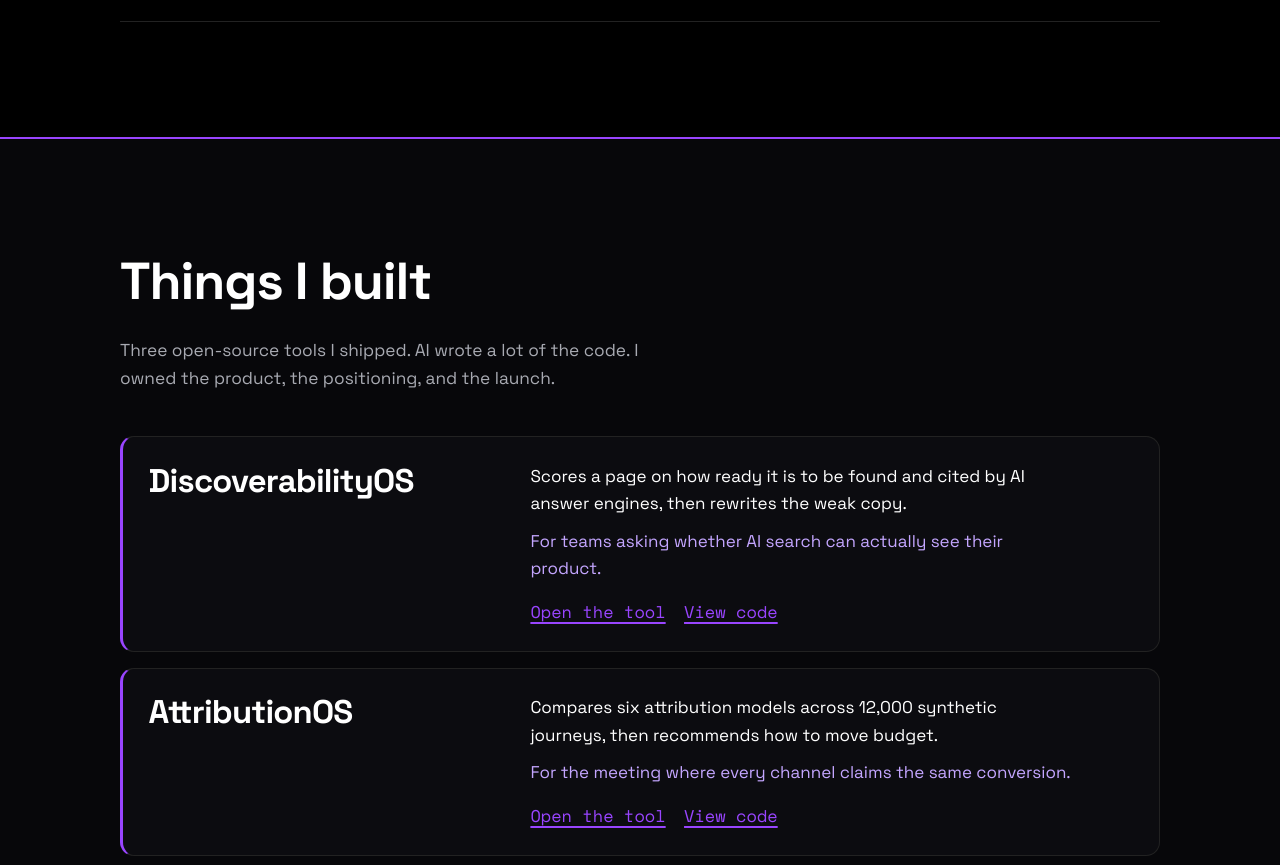
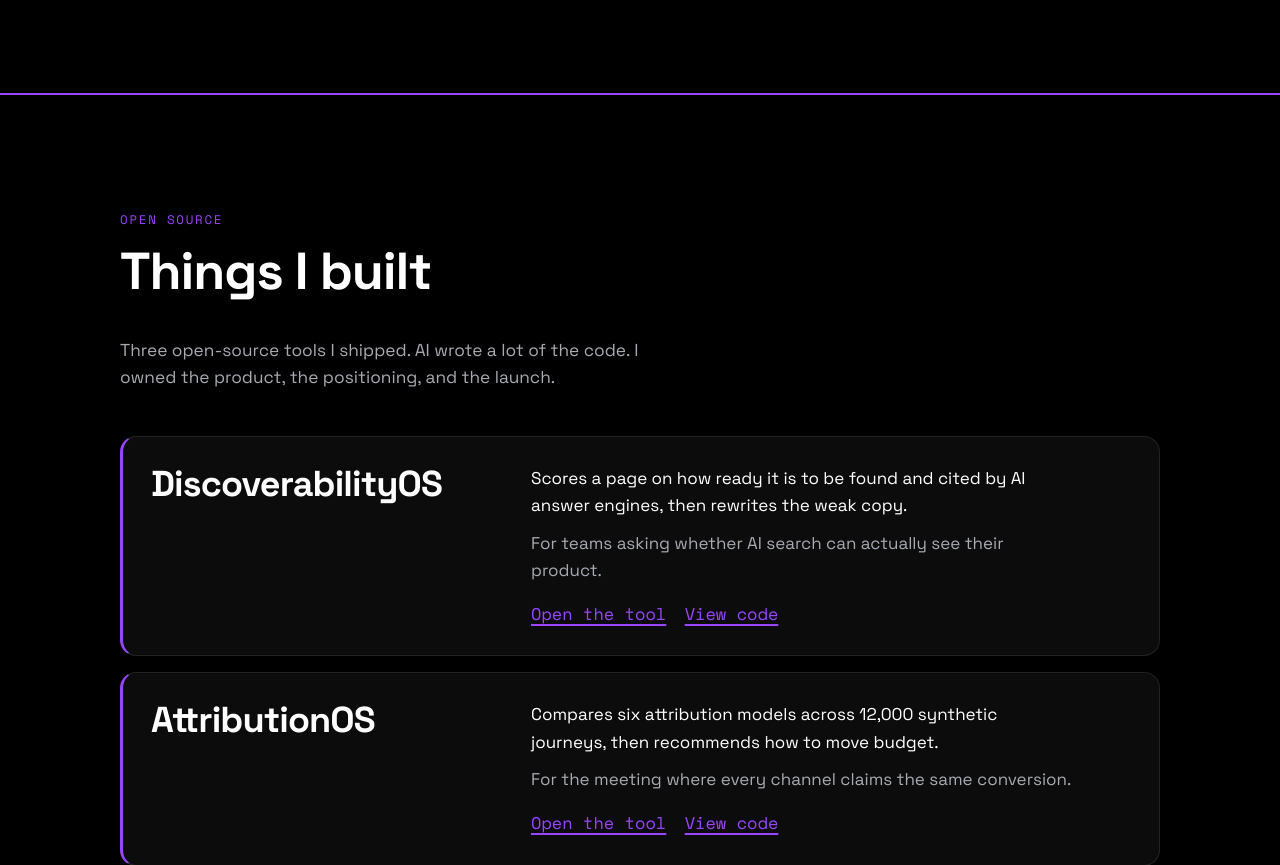
Before and after one commit to 0xhipster/vittalraghav-site, a plain HTML site: page index.html in a window 1280 px wide. Shown: the part 1725-2590 px from the top of the page. Drawn offline with nearby package versions, Linux system fonts and the light colour scheme.

Commit message:
Add files via upload

```diff
--- a/index.html
+++ b/index.html
@@ -66,14 +66,15 @@ h1{font-family:var(--display);font-weight:700;font-size:clamp(2.35rem,6.2vw,5.15
 .receipt small{display:block;color:var(--muted);font-size:.82rem;margin-top:.35rem;font-family:var(--mono)}
 
 /* Built */
-.built{background:#07070a;color:#FFFFFF;border-top:2px solid var(--grape);border-bottom:1px solid var(--rule)}
+.built{background:#000;color:#FFFFFF;border-top:2px solid var(--grape);border-bottom:2px solid var(--grape)}
 .built h2{color:#FFFFFF}
-.built .intro{color:var(--muted);max-width:48ch;margin:-1.25rem 0 clamp(2rem,4vw,2.75rem);font-size:1.08rem}
+.built .eyebrow{font-family:var(--mono);font-size:.78rem;letter-spacing:.14em;text-transform:uppercase;color:var(--grape);margin:0 0 .85rem}
+.built .intro{color:var(--muted);max-width:48ch;margin:-.6rem 0 clamp(2rem,4vw,2.75rem);font-size:1.08rem}
 .tools{display:flex;flex-direction:column;gap:1rem}
-.tool{display:grid;grid-template-columns:minmax(0,4.5fr) minmax(0,7.5fr);gap:1.25rem;padding:clamp(1.25rem,2.4vw,1.6rem);border:1.5px solid var(--rule);border-left:3px solid var(--grape);border-radius:14px;background:#0c0c10}
-.tool h3{font-family:var(--display);font-weight:700;font-size:clamp(1.45rem,2.8vw,2.05rem);line-height:1.1;letter-spacing:-0.025em}
-.tool p{max-width:50ch}
-.tool .for{color:var(--grape-soft);margin-top:.65rem}
+.tool{display:grid;grid-template-columns:minmax(0,4.5fr) minmax(0,7.5fr);gap:1.25rem;padding:clamp(1.35rem,2.6vw,1.75rem);border:1.5px solid var(--rule);border-left:3px solid var(--grape);border-radius:16px;background:#0c0c0c}
+.tool h3{font-family:var(--display);font-weight:700;font-size:clamp(1.55rem,3vw,2.25rem);line-height:1.08;letter-spacing:-0.025em;color:#fff}
+.tool p{max-width:50ch;color:var(--ink)}
+.tool .for{color:var(--muted);margin-top:.65rem}
 .tool .links{margin-top:1rem;display:flex;flex-wrap:wrap;gap:1.15rem}
 .tool .links a{font-family:var(--mono);font-weight:400;color:var(--grape);text-decoration:underline;text-decoration-thickness:2px;text-underline-offset:4px}
 .tool .links a:hover{text-decoration-color:var(--grape-soft)}
@@ -174,7 +175,6 @@ footer{padding:2rem 0 3rem;color:var(--muted);font-size:.9rem}
 <main>
   <section class="wrap" aria-labelledby="receipts-h">
     <h2 id="receipts-h">Receipts</h2>
-    <p class="section-intro">Numbers I can point to. The work behind them is in Work and Content.</p>
     <div class="receipts">
       <div class="receipt">
         <div class="fig">$4M</div>
@@ -201,6 +201,7 @@ footer{padding:2rem 0 3rem;color:var(--muted);font-size:.9rem}
 
   <section class="built" id="built" aria-labelledby="built-h">
     <div class="wrap">
+      <p class="eyebrow">Open source</p>
       <h2 id="built-h">Things I built</h2>
       <p class="intro">Three open-source tools I shipped. AI wrote a lot of the code. I owned the product, the positioning, and the launch.</p>
       <div class="tools">
```
